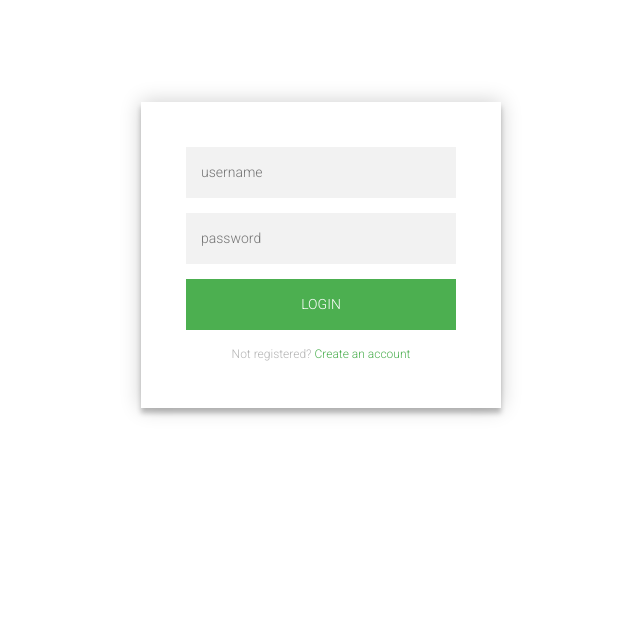
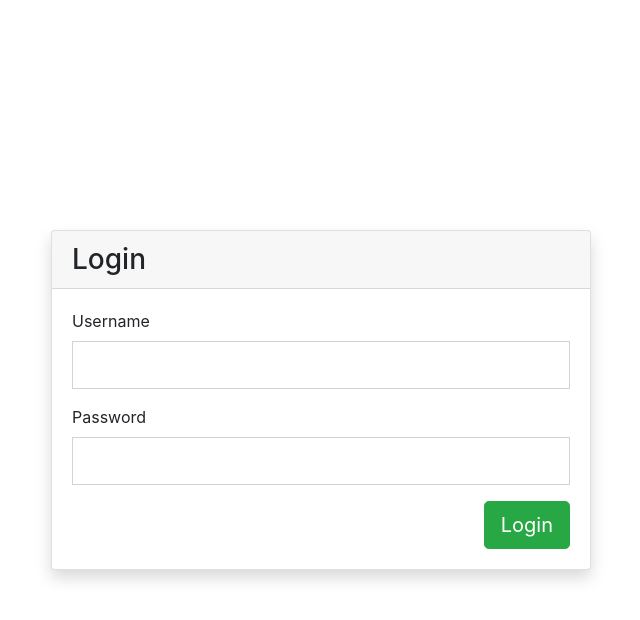
Before and after one commit to waffy52/news_blog, a website: page views/admin.html in a window 1280 px wide. Shown: the whole page, without its empty margins (319-959 px from the left). Drawn offline with Linux system fonts and the light colour scheme.

Commit message:
refactor admin login page

```diff
--- a/views/admin.html
+++ b/views/admin.html
@@ -2,7 +2,6 @@
 <html lang="en">
 
 <head>
-
     <meta charset="utf-8">
     <meta name="viewport" content="width=device-width, initial-scale=1, shrink-to-fit=no">
     <meta name="description" content="">
@@ -15,27 +14,50 @@
 
     <!-- Custom fonts for this template -->
     <link href="vendor/fontawesome-free/css/all.min.css" rel="stylesheet" type="text/css">
-  <link href='https://fonts.googleapis.com/css?family=Lora:400,700,400italic,700italic' rel='stylesheet' type='text/css'>
-  <link href='https://fonts.googleapis.com/css?family=Open+Sans:300italic,400italic,600italic,700italic,800italic,400,300,600,700,800' rel='stylesheet' type='text/css'>
+    <link href='https://fonts.googleapis.com/css?family=Lora:400,700,400italic,700italic' rel='stylesheet'
+        type='text/css'>
+    <link
+        href='https://fonts.googleapis.com/css?family=Open+Sans:300italic,400italic,600italic,700italic,800italic,400,300,600,700,800'
+        rel='stylesheet' type='text/css'>
+</head>
 
-  <!-- Custom styles for this template -->
-  <link href="css/login.css" rel="stylesheet">
-
-</head>
-<div class="login-page">
-    <div class="form">
-        <!-- <form class="register-form">
-            <input type="text" placeholder="name" />
-            <input type="password" placeholder="password" />
-            <input type="text" placeholder="email address" />
-            <button>create</button>
-            <p class="message">Already registered? <a href="#">Sign In</a></p>
-        </form> -->
-        <form class="login-form">
-            <input type="text" placeholder="username" />
-            <input type="password" placeholder="password" />
-            <button>login</button>
-            <p class="message">Not registered? <a href="#">Create an account</a></p>
+<div class="container">
+    <div class="row">
+        <div class="col-md-12 min-vh-100 d-flex flex-column justify-content-center">
+            <div class="row">
+                <div class="col-lg-6 col-md-8 mx-auto">
+                    <!-- form card login -->
+                    <div class="card rounded shadow shadow-sm">
+                        <div class="card-header">
+                            <h3 class="mb-0">Login</h3>
+                        </div>
+                        <div class="card-body">
+                            <form class="form" role="form" autocomplete="off" id="formLogin" novalidate=""
+                                method="POST">
+                                <div class="form-group">
+                                    <label for="uname1">Username</label>
+                                    <input type="text" class="form-control form-control-lg rounded-0" name="uname1"
+                                        id="uname1" required="">
+                                    <div class="invalid-feedback">Oops, you missed this one.</div>
+                                </div>
+                                <div class="form-group">
+                                    <label>Password</label>
+                                    <input type="password" class="form-control form-control-lg rounded-0" id="pwd1"
+                                        required="" autocomplete="new-password">
+                                    <div class="invalid-feedback">Enter your password too!</div>
+                                </div>
+                                <button type="submit" class="btn btn-success btn-lg float-right"
+                                    id="btnLogin">Login</button>
                             </form>
                         </div>
+                        <!--/card-block-->
                     </div>
+                    <!-- /form card login -->
+                </div>
+            </div>
+            <!--/row-->
+        </div>
+        <!--/col-->
+    </div>
+    <!--/row-->
+</div>
--- a/views/css/login.css
+++ /dev/null
@@ -1,100 +0,0 @@
-@import url(https://fonts.googleapis.com/css?family=Roboto:300);
-
-.login-page {
-  width: 360px;
-  padding: 8% 0 0;
-  margin: auto;
-}
-.form {
-  position: relative;
-  z-index: 1;
-  background: #FFFFFF;
-  max-width: 360px;
-  margin: 0 auto 100px;
-  padding: 45px;
-  text-align: center;
-  box-shadow: 0 0 20px 0 rgba(0, 0, 0, 0.2), 0 5px 5px 0 rgba(0, 0, 0, 0.24);
-}
-.form input {
-  font-family: "Roboto", sans-serif;
-  outline: 0;
-  background: #f2f2f2;
-  width: 100%;
-  border: 0;
-  margin: 0 0 15px;
-  padding: 15px;
-  box-sizing: border-box;
-  font-size: 14px;
-}
-.form button {
-  font-family: "Roboto", sans-serif;
-  text-transform: uppercase;
-  outline: 0;
-  background: #4CAF50;
-  width: 100%;
-  border: 0;
-  padding: 15px;
-  color: #FFFFFF;
-  font-size: 14px;
-  -webkit-transition: all 0.3 ease;
-  transition: all 0.3 ease;
-  cursor: pointer;
-}
-.form button:hover,.form button:active,.form button:focus {
-  background: #43A047;
-}
-.form .message {
-  margin: 15px 0 0;
-  color: #b3b3b3;
-  font-size: 12px;
-}
-.form .message a {
-  color: #4CAF50;
-  text-decoration: none;
-}
-.form .register-form {
-  display: none;
-}
-.container {
-  position: relative;
-  z-index: 1;
-  max-width: 300px;
-  margin: 0 auto;
-}
-.container:before, .container:after {
-  content: "";
-  display: block;
-  clear: both;
-}
-.container .info {
-  margin: 50px auto;
-  text-align: center;
-}
-.container .info h1 {
-  margin: 0 0 15px;
-  padding: 0;
-  font-size: 36px;
-  font-weight: 300;
-  color: #1a1a1a;
-}
-.container .info span {
-  color: #4d4d4d;
-  font-size: 12px;
-}
-.container .info span a {
-  color: #000000;
-  text-decoration: none;
-}
-.container .info span .fa {
-  color: #EF3B3A;
-}
-body {
-  background: #ffffff; /* fallback for old browsers */
-  /* background: -webkit-linear-gradient(right, #76b852, #8DC26F);
-  background: -moz-linear-gradient(right, #76b852, #8DC26F);
-  background: -o-linear-gradient(right, #76b852, #8DC26F);
-  background: linear-gradient(to left, #76b852, #8DC26F); */
-  font-family: "Roboto", sans-serif;
-  -webkit-font-smoothing: antialiased;
-  -moz-osx-font-smoothing: grayscale;
-}
```
Lines whose indentation alone changed are shown as unchanged.
